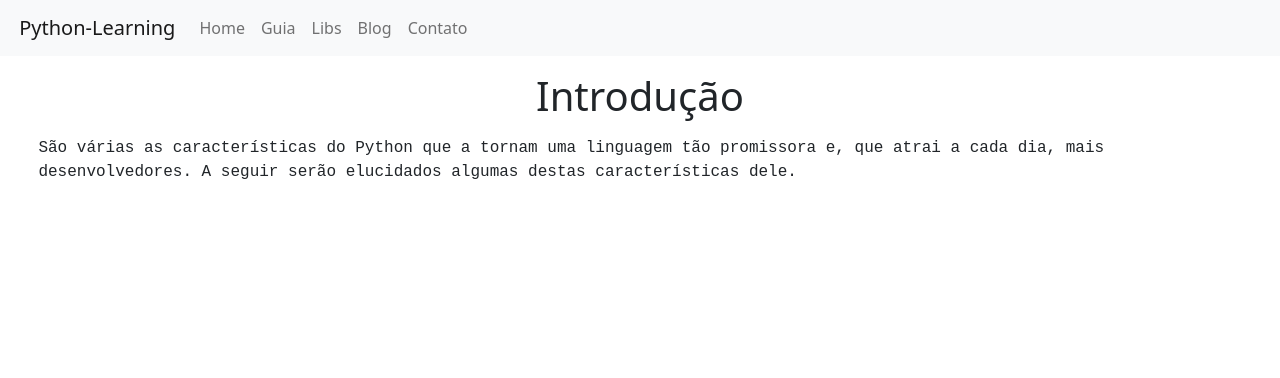
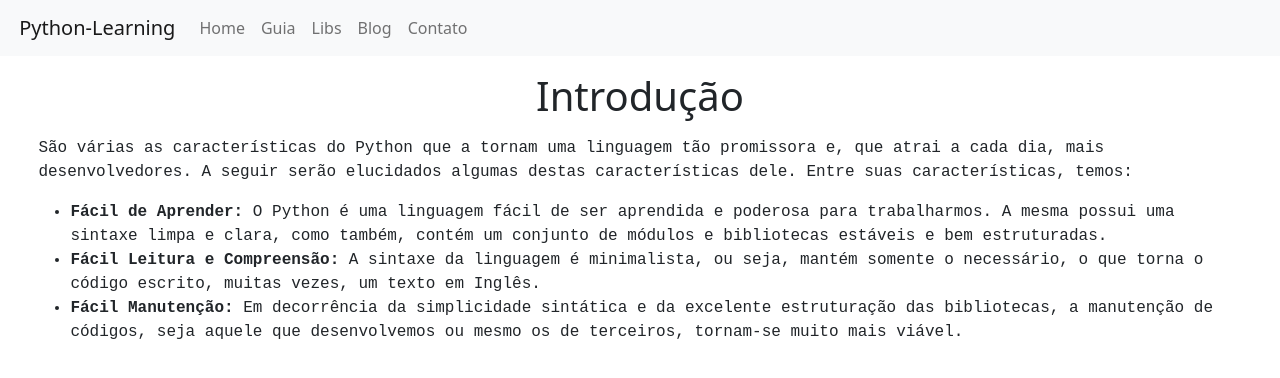
Before and after one commit to D4RK-H3R0BR1N3-26102019/python-learning, a Next.js app: page / in a window 1280 px wide. Shown: the top 378 px of the page. Built offline with nearby package versions, Linux system fonts and the light colour scheme.

Commit message:
More text

```diff
--- a/pages/_app.js
+++ b/pages/_app.js
@@ -1,3 +1,5 @@
+import '../styles/Home.module.css';
+
 function MyApp({ Component, pageProps }) {
   return <Component {...pageProps} />
 }
--- a/pages/index.js
+++ b/pages/index.js
@@ -1,6 +1,7 @@
 import 'bootstrap/dist/css/bootstrap.min.css';
 import Head from 'next/head';
 import Link from 'next/link';
+import '../styles/Home.module.css';
 
 function Home() {
   return (
@@ -41,7 +42,12 @@ function Home() {
         </nav>
 
         <h1 className="mt-3 mb-3" style={{display: 'flex', justifyContent: 'center'}}>Introdução</h1>
-        <p className="text-justify" style={{fontFamily: 'monospace', marginLeft: '3%', marginRight: '3%'}}>São várias as características do Python que a tornam uma linguagem tão promissora e, que atrai a cada dia, mais desenvolvedores. A seguir serão elucidados algumas destas características dele.</p>
+        <p className="text-justify" style={{fontFamily: 'monospace', marginLeft: '3%', marginRight: '3%'}}>São várias as características do Python que a tornam uma linguagem tão promissora e, que atrai a cada dia, mais desenvolvedores. A seguir serão elucidados algumas destas características dele. Entre suas características, temos:</p>
+        <ul style={{marginLeft: '3%', marginRight: '3%', fontFamily: 'monospace'}}>
+          <li><b>Fácil de Aprender:</b> O Python é uma linguagem fácil de ser aprendida e poderosa para trabalharmos. A mesma possui uma sintaxe limpa e clara, como também, contém um conjunto de módulos e bibliotecas estáveis e bem estruturadas.</li>
+          <li><b>Fácil Leitura e Compreensão:</b> A sintaxe da linguagem é minimalista, ou seja, mantém somente o necessário, o que torna o código escrito, muitas vezes, um texto em Inglês.</li>
+          <li><b>Fácil Manutenção:</b> Em decorrência da simplicidade sintática e da excelente estruturação das bibliotecas, a manutenção de códigos, seja aquele que desenvolvemos ou mesmo os de terceiros, tornam-se muito mais viável.</li>
+        </ul>
       </main>
     </div>
   )
--- /dev/null
+++ b/styles/Home.module.css
@@ -0,0 +1,4 @@
+.paragraph {
+    margin-left: 1.5%;
+    margin-right: 1.5%;
+}
--- a/styles/index.nav.css
+++ /dev/null
@@ -1,5 +0,0 @@
-.horizontal-menu {
-    background: #2A2A2A;
-    display: inline-block;
-    padding: 1;
-}
```
